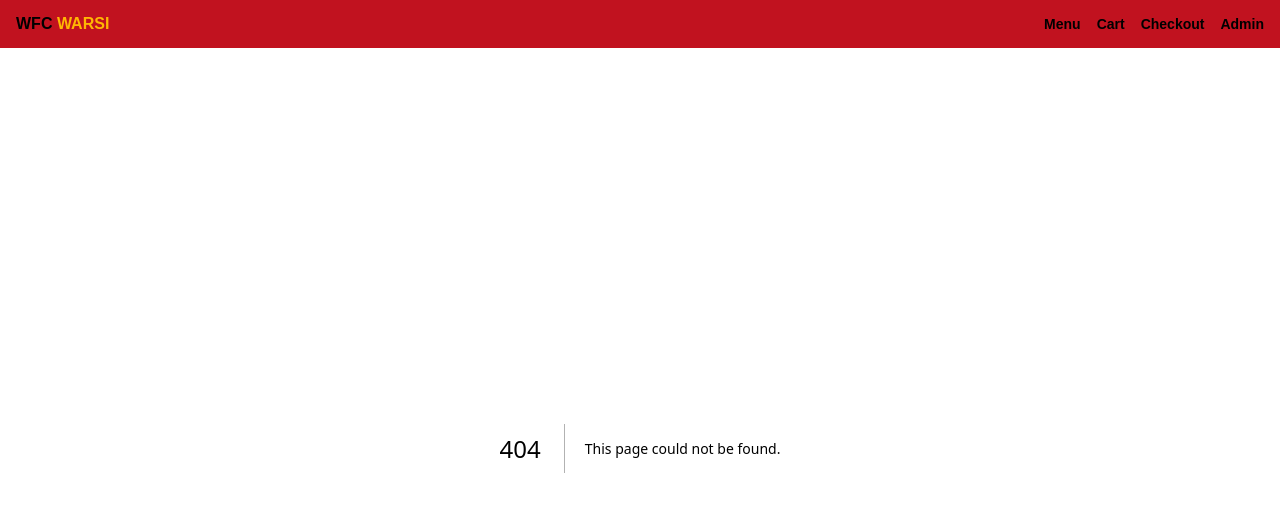
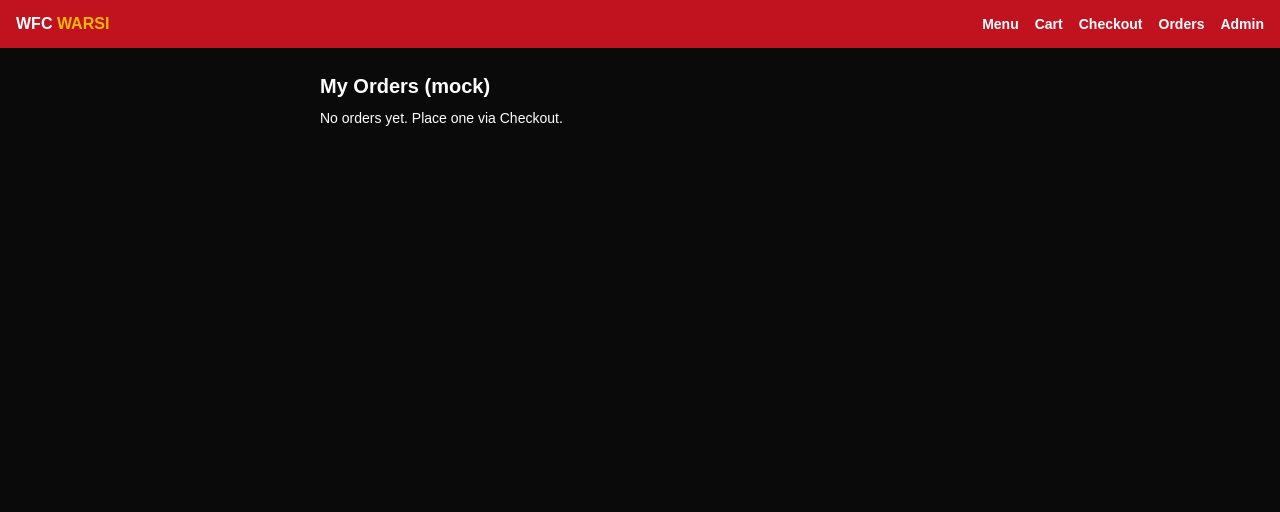
Before and after one commit to nexagen25-collab/wfc, a Next.js app in the folder frontend/: page /orders in a window 1280 px wide. Before the commit this address had no page. Shown: the top 512 px of the page. Built offline with nearby package versions, Linux system fonts and the light colour scheme.

Commit message:
feat: mock orders history page

```diff
--- /dev/null
+++ b/frontend/app/orders/page.tsx
@@ -0,0 +1,19 @@
+"use client";
+import { useEffect, useState } from "react";
+type Order = { token: string; cart: Record<string, number>; mode: string; pay: string; phone: string; total: number; at: string };
+export default function OrdersPage() {
+  const [orders, setOrders] = useState<Order[]>([]);
+  useEffect(() => { try { setOrders(JSON.parse(localStorage.getItem("wfc-orders") ?? "[]")); } catch {} }, []);
+  return (
+    <div className="min-h-screen bg-[#0a0a0a] text-white">
+      <main className="mx-auto max-w-2xl px-4 py-6">
+        <h1 className="text-xl font-black">My Orders (mock)</h1>
+        {orders.length === 0 ? <p className="mt-2 text-sm">No orders yet. Place one via Checkout.</p> : (
+          <ul className="mt-3 divide-y divide-zinc-800 rounded border border-zinc-800 text-sm">
+            {orders.map((o) => <li key={o.token} className="px-3 py-2">{o.token} • {o.mode} • {o.pay} • ₹{o.total} • Placed mock • {new Date(o.at).toLocaleString()}</li>)}
+          </ul>
+        )}
+      </main>
+    </div>
+  );
+}
--- a/frontend/components/Navbar.tsx
+++ b/frontend/components/Navbar.tsx
@@ -8,6 +8,7 @@ export default function Navbar() {
         <Link href="/">Menu</Link>
         <Link href="/cart">Cart</Link>
         <Link href="/checkout">Checkout</Link>
+        <Link href="/orders">Orders</Link>
         <Link href="/admin">Admin</Link>
       </span>
     </nav>
```
